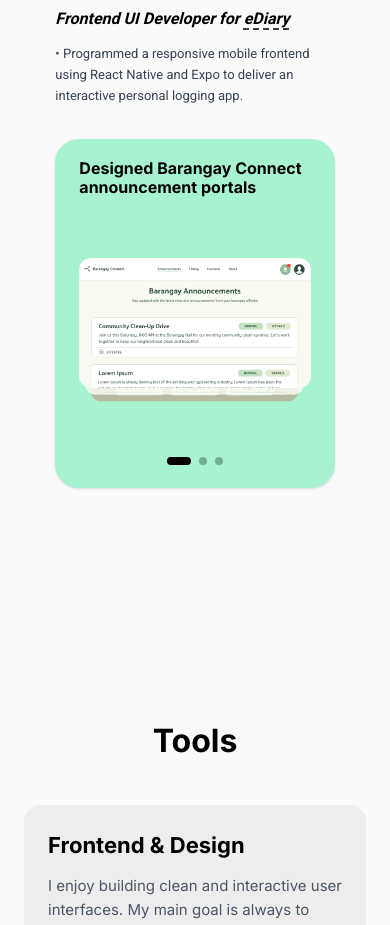
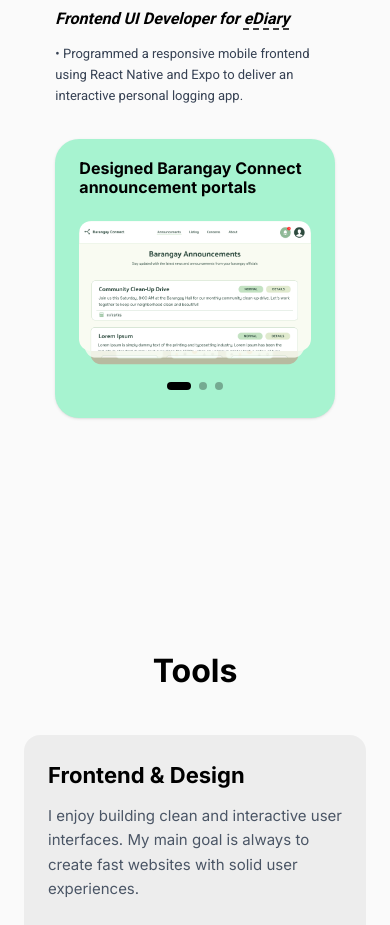
Before and after one commit to davenarchives/daven.dev, a Next.js app: page / in a window 390 px wide. Shown: the part 2060-2985 px from the top of the page. Built offline with nearby package versions, Linux system fonts and the light colour scheme; grey boxes are pictures that could not be loaded; a web font is replaced by a local one.

Commit message:
style: fix mobile experience card aspect ratio and dots indicator overlap

```diff
--- a/src/components/Experience.tsx
+++ b/src/components/Experience.tsx
@@ -280,7 +280,7 @@ export function Experience() {
                 </div>
 
                 {/* Carousel Area - Stacked Effect */}
-                <div className="relative w-full flex-1 px-2 flex items-center justify-center">
+                <div className="relative w-full flex-1 px-2 flex items-start pt-2 justify-center">
                   <div className="relative w-full aspect-video">
                     {activeData.card.items.map((item, i) => {
                       const numItems = activeData.card.items.length;
@@ -445,7 +445,7 @@ export function Experience() {
                         <motion.div
                           initial={{ opacity: 0, height: 0 }}
                           animate={{ opacity: 1, height: "auto" }}
-                          className={`lg:hidden mt-8 w-full aspect-[4/5] sm:aspect-square rounded-3xl p-5 flex flex-col justify-between shadow-sm overflow-hidden ${exp.card.color}`}
+                          className={`lg:hidden mt-8 w-full aspect-square rounded-3xl p-5 flex flex-col justify-between shadow-sm overflow-hidden ${exp.card.color}`}
                         >
                           {exp.card.items.length > 0 ? (
                             <div className="relative w-full h-full flex flex-col justify-between pb-2">
@@ -463,7 +463,7 @@ export function Experience() {
                               </div>
 
                               {/* Carousel Area */}
-                              <div className="relative w-full flex-1 px-1 flex items-center justify-center min-h-[220px]">
+                              <div className="relative w-full flex-1 px-1 flex items-start pt-2 justify-center">
                                 <div className="relative w-full aspect-video">
                                   {exp.card.items.map((item, i) => {
                                     const numItems = exp.card.items.length;
```
